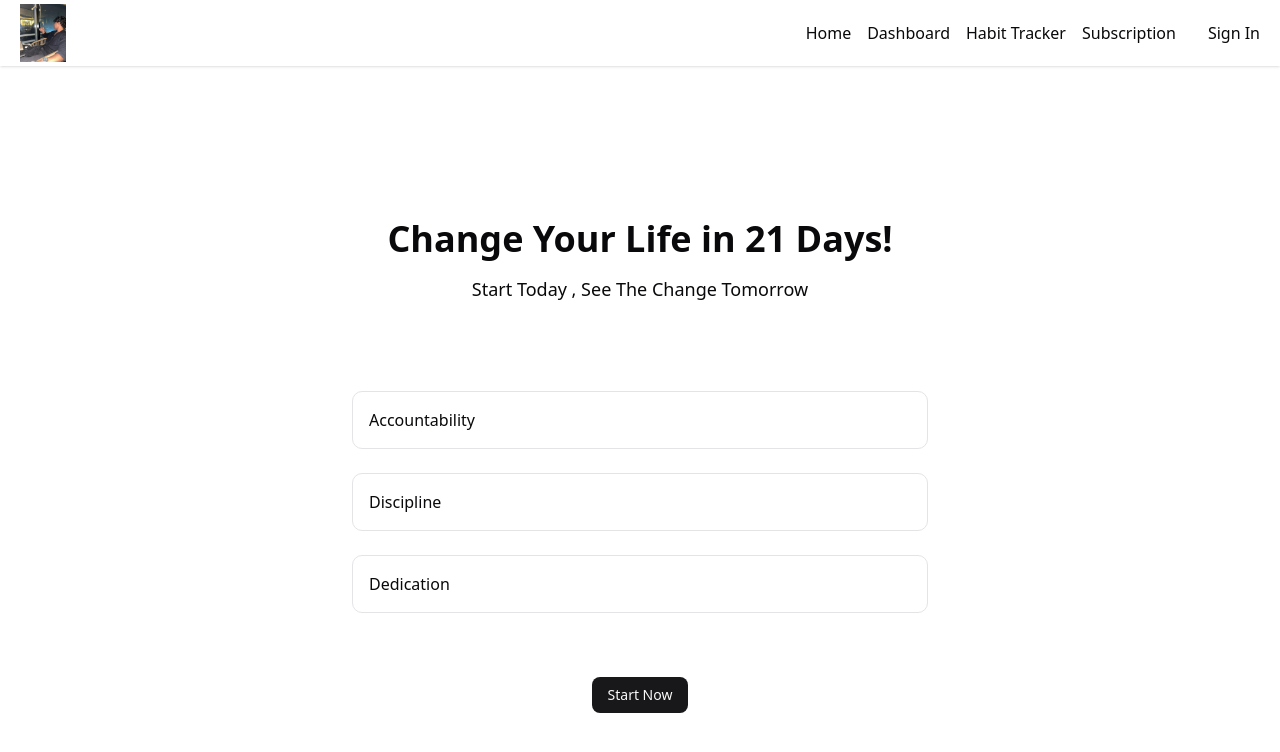
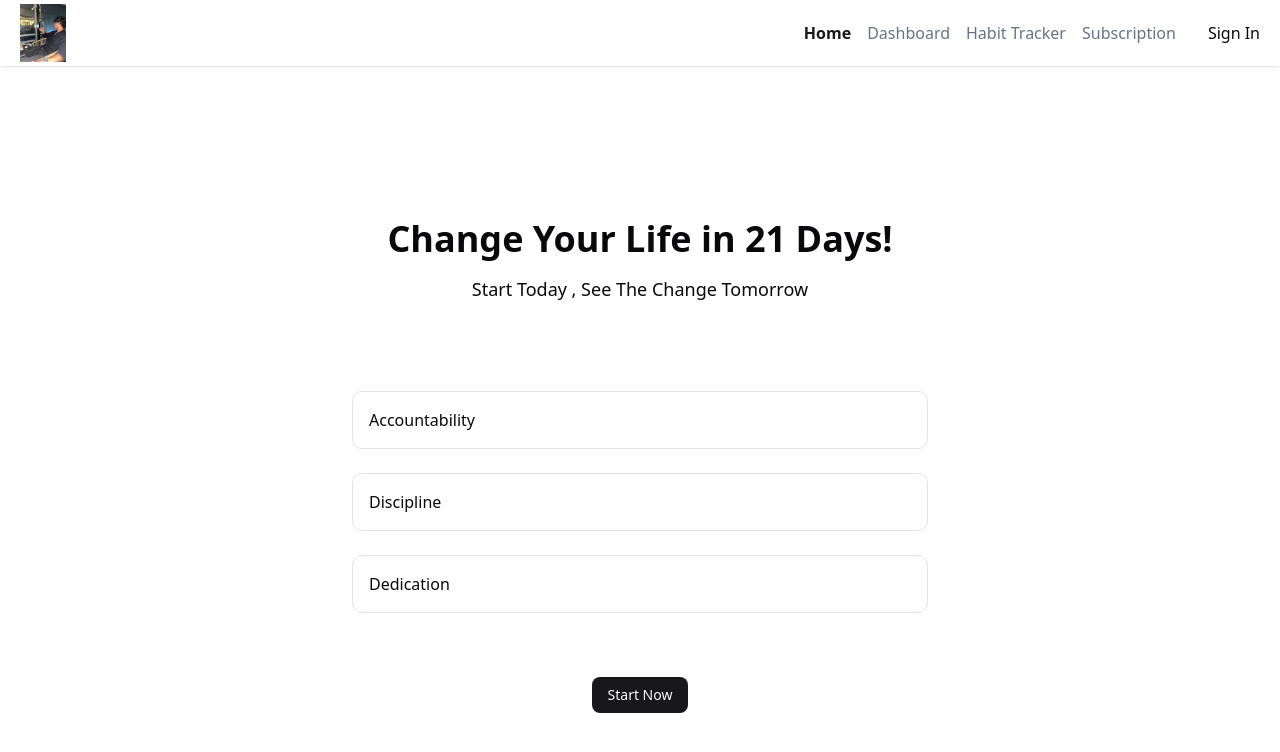
Before and after one commit to shivolen/saas-template, a Next.js app: page / in a window 1280 px wide. Shown: the top 752 px of the page. Built offline with nearby package versions, Linux system fonts and the light colour scheme.

Commit message:
updated the broken navbar

```diff
--- a/src/components/NavItems.tsx
+++ b/src/components/NavItems.tsx
@@ -1,4 +1,8 @@
+'use client'
 import Link from "next/link"
+import { usePathname } from "next/navigation";
+import { cn } from "@/lib/utils";
+
 const navItems=[
     {label:'Home', href:'/'},
     {label:'Dashboard', href:'/dashboard'},
@@ -6,10 +10,12 @@ const navItems=[
     {label:'Subscription', href:'/subscription'}
 ]
 const NavItems = () => {
+  const pathname = usePathname();
+
   return (
     <nav className='flex items-center gap-4 '>
         {navItems.map(({label,href}) => (
-            <Link href={href} key={label}>
+            <Link href={href} key={label} className={cn(pathname === href ? 'text-primary font-semibold' : 'text-gray-500')}>
                 {label}
             </Link>
 
```
